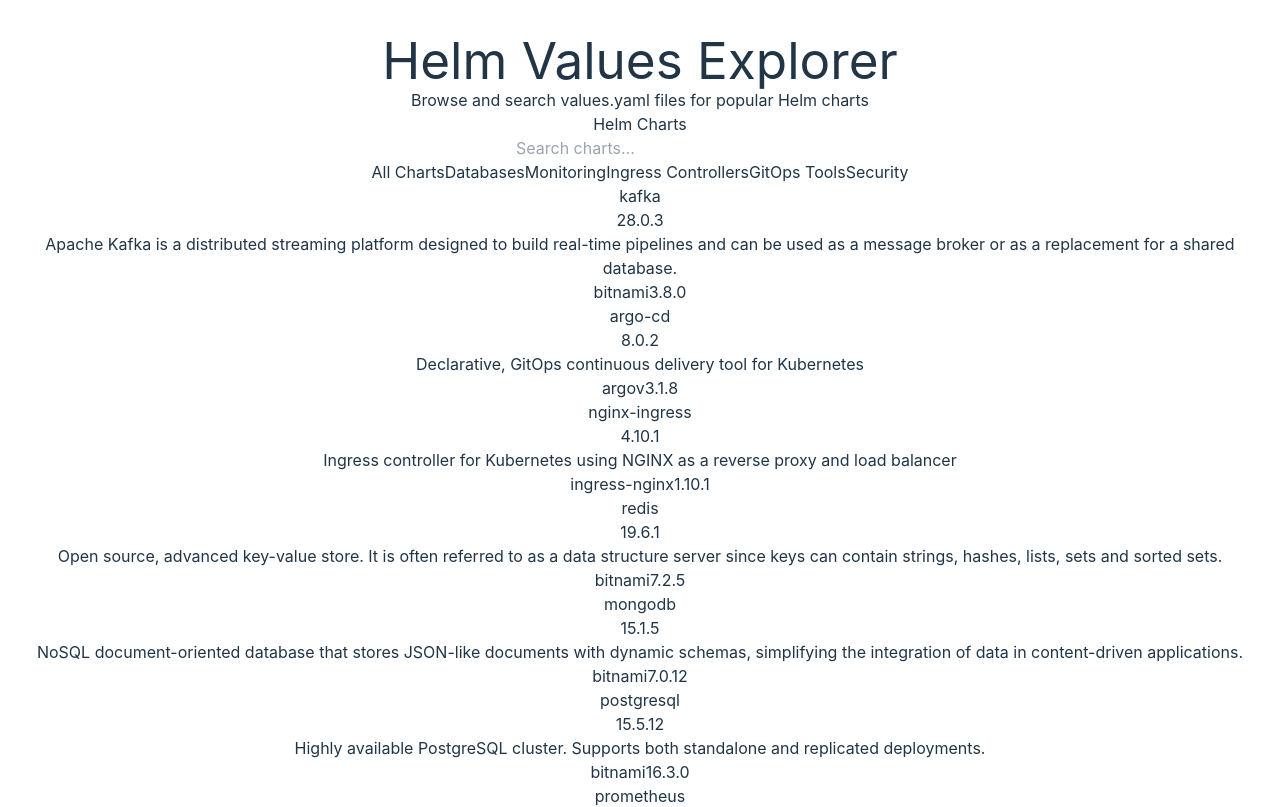
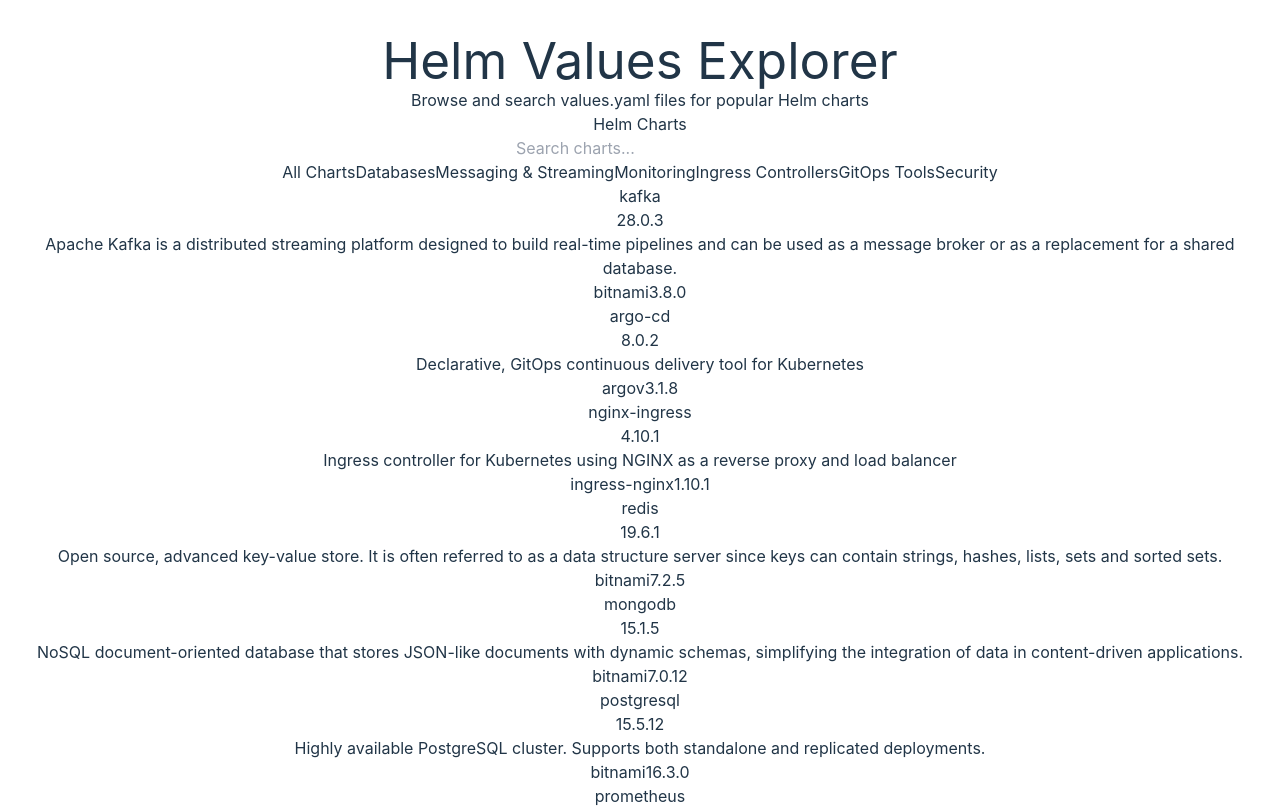
Before and after one commit to jeonck/helm-values-explorer, a React (Vite) app in the folder react-app/: page / in a window 1280 px wide. Shown: the top 807 px of the page. Built offline with nearby package versions, Linux system fonts and the light colour scheme.

Commit message:
Add messaging category and correctly categorize Kafka chart

```diff
--- a/react-app/src/components/HelmChartList.tsx
+++ b/react-app/src/components/HelmChartList.tsx
@@ -5,6 +5,7 @@
 const categories: HelmChartCategory[] = [
   { id: 'all', name: 'All Charts', description: 'All available Helm charts' },
   { id: 'databases', name: 'Databases', description: 'Database Helm charts' },
+  { id: 'messaging', name: 'Messaging & Streaming', description: 'Message brokers and streaming platforms' },
   { id: 'monitoring', name: 'Monitoring', description: 'Monitoring and observability tools' },
   { id: 'ingress', name: 'Ingress Controllers', description: 'Ingress and load balancing solutions' },
   { id: 'gitops', name: 'GitOps Tools', description: 'GitOps and continuous delivery tools' },
@@ -45,7 +46,8 @@
     const matchesSearch = chart.name.toLowerCase().includes(searchTerm.toLowerCase()) ||
                           chart.description.toLowerCase().includes(searchTerm.toLowerCase());
     const matchesCategory = selectedCategory === 'all' ||
-                           (selectedCategory === 'databases' && ['redis', 'mongodb', 'postgresql', 'kafka'].includes(chart.name)) ||
+                           (selectedCategory === 'databases' && ['redis', 'mongodb', 'postgresql'].includes(chart.name)) ||
+                           (selectedCategory === 'messaging' && ['kafka'].includes(chart.name)) ||
                            (selectedCategory === 'monitoring' && ['prometheus'].includes(chart.name)) ||
                            (selectedCategory === 'ingress' && ['nginx-ingress'].includes(chart.name)) ||
                            (selectedCategory === 'gitops' && (chart.name.toLowerCase().includes('argo') || chart.name.toLowerCase().includes('argocd')));
```
Also changed, not shown: 1 other file (tests, documents, lock files or other folders).
